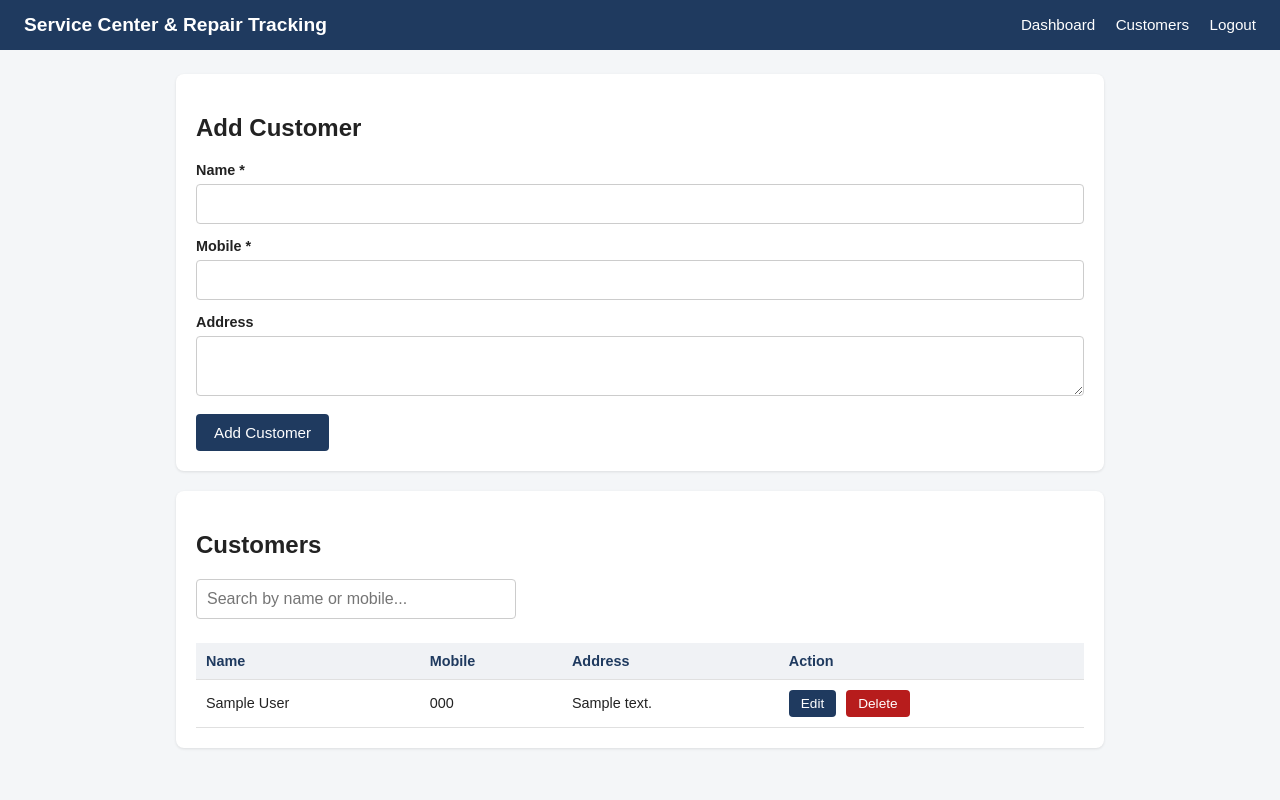
After one commit to Gretchen1020/service-center-repair-tracking, a PHP site: page /customers.php in a window 1280 px wide. The commit adds this page. Run offline with PHP 8.4, Linux system fonts and the light colour scheme; a user stored in the database is signed in; tables that the repository leaves empty hold one stand-in row (values such as "Sample post").

Commit message:
Day 2: Customer module (add/edit/delete/search) + auth redirect fix

```diff
--- a/assets/css/style.css
+++ b/assets/css/style.css
@@ -97,6 +97,56 @@ button:hover, .btn:hover {
     font-size: 0.9rem;
 }
 
+.success {
+    background: #e6f4ea;
+    color: #1e7d34;
+    padding: 10px;
+    border-radius: 4px;
+    margin-bottom: 14px;
+    font-size: 0.9rem;
+}
+
+#customerSearch {
+    max-width: 320px;
+}
+
+.data-table {
+    width: 100%;
+    border-collapse: collapse;
+    margin-top: 10px;
+}
+
+.data-table th,
+.data-table td {
+    text-align: left;
+    padding: 10px;
+    border-bottom: 1px solid #e0e0e0;
+    font-size: 0.9rem;
+}
+
+.data-table th {
+    background: #f0f2f5;
+    color: #1f3a5f;
+}
+
+.data-table .btn {
+    padding: 6px 12px;
+    font-size: 0.85rem;
+}
+
+.inline-form {
+    display: inline-block;
+    margin: 0 0 0 6px;
+}
+
+.btn-danger {
+    background: #b71c1c;
+}
+
+.btn-danger:hover {
+    background: #8f1414;
+}
+
 .dashboard-cards {
     display: grid;
     grid-template-columns: repeat(auto-fit, minmax(160px, 1fr));
--- /dev/null
+++ b/assets/js/customer-search.js
@@ -0,0 +1,38 @@
+// Live search-as-you-type for the Customers page.
+// Debounces keystrokes, fetches matching rows from ajax/search_customers.php,
+// and swaps the <tbody> content. No page reload needed.
+
+document.addEventListener('DOMContentLoaded', function () {
+    var searchInput = document.getElementById('customerSearch');
+    var tableBody   = document.getElementById('customerTableBody');
+    var noResults   = document.getElementById('noResults');
+
+    if (!searchInput || !tableBody) {
+        return; // not on the customers page
+    }
+
+    var debounceTimer = null;
+
+    searchInput.addEventListener('keyup', function () {
+        clearTimeout(debounceTimer);
+        var term = searchInput.value.trim();
+
+        debounceTimer = setTimeout(function () {
+            fetch('ajax/search_customers.php?q=' + encodeURIComponent(term))
+                .then(function (response) {
+                    if (!response.ok) {
+                        throw new Error('Search request failed');
+                    }
+                    return response.text();
+                })
+                .then(function (html) {
+                    tableBody.innerHTML = html;
+                    noResults.style.display = html.trim() === '' ? 'block' : 'none';
+                })
+                .catch(function () {
+                    // Fail quietly - user can still use the full list / retry search.
+                    noResults.style.display = 'none';
+                });
+        }, 300); // 300ms debounce
+    });
+});
--- /dev/null
+++ b/customers.php
@@ -0,0 +1,150 @@
+<?php
+require 'includes/auth.php';
+requireLogin();
+require 'config/db.php';
+
+$error   = '';
+$success = '';
+
+// ---- Editing an existing customer? (?edit=ID) ----
+$editId       = isset($_GET['edit']) ? (int) $_GET['edit'] : 0;
+$editCustomer = null;
+
+if ($editId > 0) {
+    $stmt = $pdo->prepare('SELECT id, name, mobile, address FROM customers WHERE id = ?');
+    $stmt->execute([$editId]);
+    $editCustomer = $stmt->fetch();
+
+    if (!$editCustomer) {
+        $error  = 'Customer not found.';
+        $editId = 0;
+    }
+}
+
+// ---- Handle Delete ----
+if ($_SERVER['REQUEST_METHOD'] === 'POST' && ($_POST['action'] ?? '') === 'delete') {
+    $deleteId = (int) ($_POST['delete_id'] ?? 0);
+
+    if ($deleteId > 0) {
+        try {
+            $stmt = $pdo->prepare('DELETE FROM customers WHERE id = ?');
+            $stmt->execute([$deleteId]);
+            header('Location: customers.php?deleted=1');
+            exit;
+        } catch (PDOException $e) {
+            // Foreign key violation - customer still has job cards referencing them.
+            if ($e->getCode() === '23000') {
+                $error = 'Cannot delete this customer - they still have job cards on record.';
+            } else {
+                throw $e;
+            }
+        }
+    }
+}
+
+// ---- Handle Add / Update submit ----
+if ($_SERVER['REQUEST_METHOD'] === 'POST' && ($_POST['action'] ?? '') !== 'delete') {
+    $customerId = isset($_POST['customer_id']) ? (int) $_POST['customer_id'] : 0;
+    $name       = trim($_POST['name'] ?? '');
+    $mobile     = trim($_POST['mobile'] ?? '');
+    $address    = trim($_POST['address'] ?? '');
+
+    if ($name === '' || $mobile === '') {
+        $error = 'Name and mobile number are required.';
+    }
+    elseif (!preg_match('/^[0-9+\-\s]{7,20}$/', $mobile)) {
+        $error = 'Please enter a valid mobile number.';
+    }
+    else {
+        if ($customerId > 0) {
+            // Update existing customer
+            $stmt = $pdo->prepare('UPDATE customers SET name = ?, mobile = ?, address = ? WHERE id = ?');
+            $stmt->execute([$name, $mobile, $address !== '' ? $address : null, $customerId]);
+            $success = 'Customer updated successfully.';
+        }
+        else {
+            // Insert new customer
+            $stmt = $pdo->prepare('INSERT INTO customers (name, mobile, address) VALUES (?, ?, ?)');
+            $stmt->execute([$name, $mobile, $address !== '' ? $address : null]);
+            $success = 'Customer added successfully.';
+        }
+
+        // Redirect after successful save (avoids re-submit on refresh, clears edit mode)
+        header('Location: customers.php?saved=1');
+        exit;
+    }
+
+    // On validation error, keep form pre-filled with submitted values
+    $editId = $customerId;
+    $editCustomer = ['id' => $customerId, 'name' => $name, 'mobile' => $mobile, 'address' => $address];
+}
+
+if (isset($_GET['saved'])) {
+    $success = 'Customer saved successfully.';
+}
+if (isset($_GET['deleted'])) {
+    $success = 'Customer deleted successfully.';
+}
+
+// ---- Initial customer list (full list on page load; JS takes over for live search) ----
+$customers = $pdo->query('SELECT id, name, mobile, address FROM customers ORDER BY name ASC')->fetchAll();
+
+require 'includes/header.php';
+?>
+
+<div class="card">
+    <h2><?= $editId > 0 ? 'Edit Customer' : 'Add Customer' ?></h2>
+
+    <?php if ($error): ?>
+        <div class="error"><?= htmlspecialchars($error) ?></div>
+    <?php endif; ?>
+    <?php if ($success): ?>
+        <div class="success"><?= htmlspecialchars($success) ?></div>
+    <?php endif; ?>
+
+    <form method="POST" action="customers.php" id="customerForm">
+        <input type="hidden" name="customer_id" value="<?= (int) ($editCustomer['id'] ?? 0) ?>">
+
+        <label for="name">Name *</label>
+        <input type="text" id="name" name="name" required
+               value="<?= htmlspecialchars($editCustomer['name'] ?? '') ?>">
+
+        <label for="mobile">Mobile *</label>
+        <input type="text" id="mobile" name="mobile" required
+               pattern="[0-9+\-\s]{7,20}" title="Enter a valid mobile number"
+               value="<?= htmlspecialchars($editCustomer['mobile'] ?? '') ?>">
+
+        <label for="address">Address</label>
+        <textarea id="address" name="address" rows="2"><?= htmlspecialchars($editCustomer['address'] ?? '') ?></textarea>
+
+        <button type="submit"><?= $editId > 0 ? 'Update Customer' : 'Add Customer' ?></button>
+        <?php if ($editId > 0): ?>
+            <a href="customers.php" class="btn">Cancel</a>
+        <?php endif; ?>
+    </form>
+</div>
+
+<div class="card">
+    <h2>Customers</h2>
+
+    <input type="text" id="customerSearch" placeholder="Search by name or mobile..." autocomplete="off">
+
+    <table class="data-table" id="customerTable">
+        <thead>
+            <tr>
+                <th>Name</th>
+                <th>Mobile</th>
+                <th>Address</th>
+                <th>Action</th>
+            </tr>
+        </thead>
+        <tbody id="customerTableBody">
+            <?php include 'includes/customer_rows.php'; ?>
+        </tbody>
+    </table>
+    <p id="noResults" style="display:none; color:#666;">No customers found.</p>
+</div>
+
+<script src="assets/js/customer-search.js"></script>
+
+<?php require 'includes/footer.php'; ?>
--- a/includes/auth.php
+++ b/includes/auth.php
@@ -4,6 +4,12 @@
 if (session_status() === PHP_SESSION_NONE) {
     session_start();
 }
+
+// Root-relative base path for this app (used for redirects so they work the
+// same whether requireLogin() is called from the site root, e.g. customers.php,
+// or from a subfolder, e.g. ajax/search_customers.php). Update this if the
+// project folder name ever changes.
+define('APP_BASE', '/service_center');
 
 /**
  * Redirects to login.php if there is no logged-in admin in the session.
@@ -16,7 +22,7 @@ function requireLogin() {
     header('Pragma: no-cache');
 
     if (empty($_SESSION['admin_id'])) {
-        header('Location: login.php');
+        header('Location: ' . APP_BASE . '/login.php');
         exit;
     }
 }
--- /dev/null
+++ b/includes/customer_rows.php
@@ -0,0 +1,29 @@
+<?php
+// Shared partial: renders <tr> rows for the customer table.
+// Expects $customers (array of rows with id, name, mobile, address) to be set
+// by whichever page includes this file (customers.php or ajax/search_customers.php).
+
+if (empty($customers)):
+?>
+    <!-- no rows; "No customers found" message is shown by the including page -->
+<?php
+else:
+    foreach ($customers as $c):
+?>
+    <tr>
+        <td><?= htmlspecialchars($c['name']) ?></td>
+        <td><?= htmlspecialchars($c['mobile']) ?></td>
+        <td><?= htmlspecialchars($c['address'] ?? '') ?></td>
+        <td>
+            <a href="customers.php?edit=<?= (int) $c['id'] ?>" class="btn">Edit</a>
+            <form method="POST" action="customers.php" class="inline-form"
+                  onsubmit="return confirm('Delete <?= htmlspecialchars(addslashes($c['name'])) ?>? This cannot be undone.');">
+                <input type="hidden" name="action" value="delete">
+                <input type="hidden" name="delete_id" value="<?= (int) $c['id'] ?>">
+                <button type="submit" class="btn btn-danger">Delete</button>
+            </form>
+        </td>
+    </tr>
+<?php
+    endforeach;
+endif;
--- a/includes/header.php
+++ b/includes/header.php
@@ -13,6 +13,7 @@
     <?php if (isLoggedIn()): ?>
     <nav>
         <a href="dashboard.php">Dashboard</a>
+        <a href="customers.php">Customers</a>
         <a href="logout.php">Logout</a>
     </nav>
     <?php endif; ?>
```
Also changed, not shown: ajax/search_customers.php (added, +25 -0 lines), docs/DEVLOG.md (+37 -0 lines), assets/js/protect-bfcache.js (renamed from assets/css/js/protect-bfcache.js).
